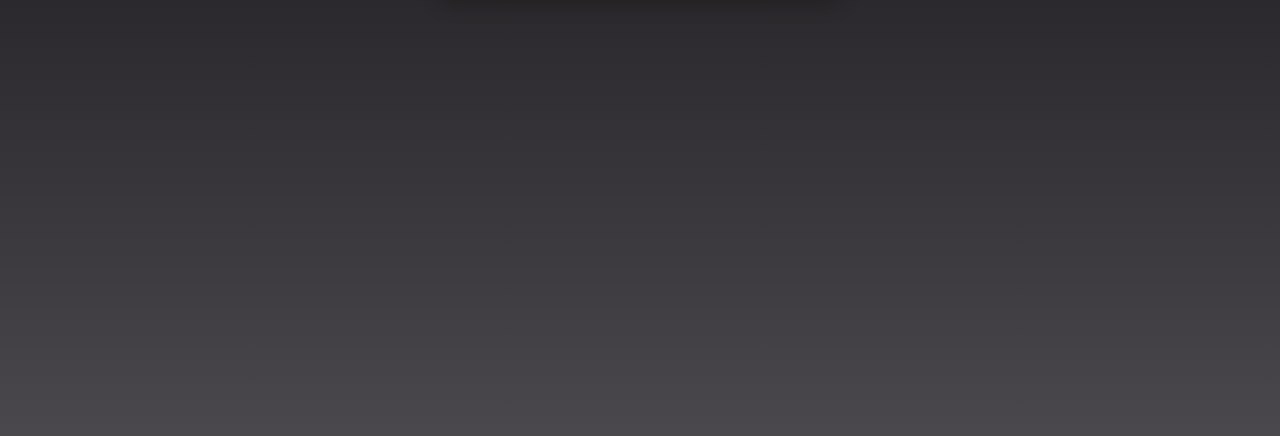
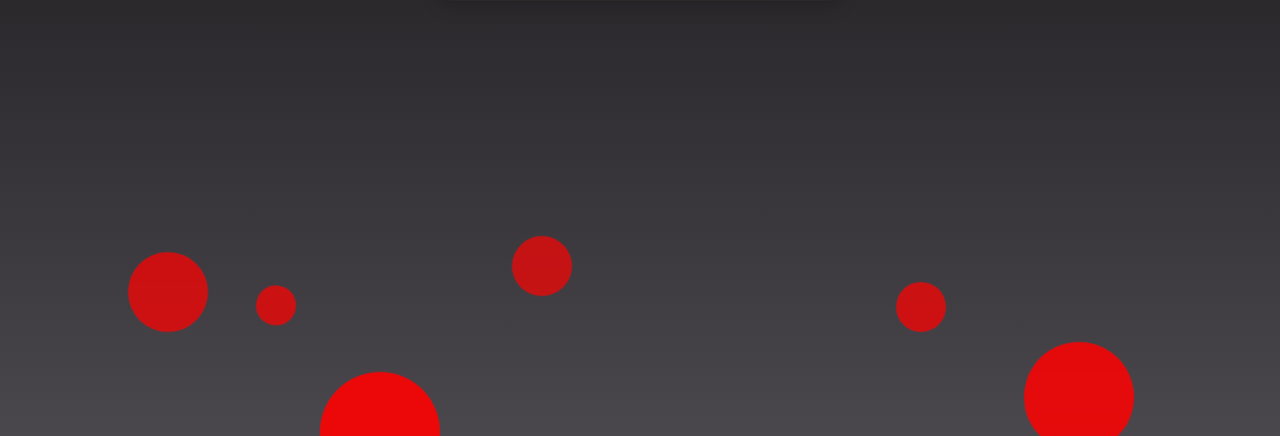
Before and after one commit to Embil22/F1TrackQuiz, a PHP site: page /frontend/register.php in a window 1280 px wide. Shown: the part 584-1020 px from the top of the page. Run offline with PHP 8.4, Linux system fonts and the light colour scheme.

Commit message:
Update register.php

```diff
--- a/frontend/register.php
+++ b/frontend/register.php
@@ -34,13 +34,171 @@ if ($_SERVER['REQUEST_METHOD'] === 'POST') {
 
 <!DOCTYPE html>
 <html lang="en">
+
 <head>
     <meta charset="UTF-8">
     <meta name="viewport" content="width=device-width, initial-scale=1.0">
     <title>Register - F1 Quiz</title>
     <link rel="stylesheet" href="style.css">
+    <style>
+        body {
+            position: relative;
+            overflow-x: hidden;
+            min-height: 100vh;
+        }
+
+        .bg-bubbles {
+            position: fixed;
+            top: 0;
+            left: 0;
+            width: 100%;
+            height: 100%;
+            z-index: 0;
+            pointer-events: none;
+            margin: 0;
+            padding: 0;
+            overflow: hidden;
+        }
+
+        .bg-bubbles li {
+            position: absolute;
+            list-style: none;
+            display: block;
+            width: 40px;
+            height: 40px;
+            background: rgba(255, 255, 255, 0.15);
+            bottom: -160px;
+            animation: square 25s infinite;
+            animation-timing-function: linear;
+            border-radius: 50%;
+            backdrop-filter: blur(5px);
+        }
+
+        .bg-bubbles li:nth-child(1) {
+            left: 10%;
+            width: 80px;
+            height: 80px;
+            animation-delay: 0s;
+            background: red;
+        }
+
+        .bg-bubbles li:nth-child(2) {
+            left: 20%;
+            width: 40px;
+            height: 40px;
+            animation-delay: 2s;
+            animation-duration: 17s;
+            background: red;
+        }
+
+        .bg-bubbles li:nth-child(3) {
+            left: 25%;
+            width: 120px;
+            height: 120px;
+            animation-delay: 4s;
+            background: red;
+        }
+
+        .bg-bubbles li:nth-child(4) {
+            left: 40%;
+            width: 60px;
+            height: 60px;
+            animation-delay: 0s;
+            animation-duration: 22s;
+            background: red;
+        }
+
+        .bg-bubbles li:nth-child(5) {
+            left: 70%;
+            width: 50px;
+            height: 50px;
+            animation-delay: 0s;
+            background: red;
+        }
+
+        .bg-bubbles li:nth-child(6) {
+            left: 80%;
+            width: 110px;
+            height: 110px;
+            animation-delay: 3s;
+            background: red;
+        }
+
+        .bg-bubbles li:nth-child(7) {
+            left: 32%;
+            width: 150px;
+            height: 150px;
+            animation-delay: 7s;
+            background: red;
+        }
+
+        .bg-bubbles li:nth-child(8) {
+            left: 55%;
+            width: 45px;
+            height: 45px;
+            animation-delay: 15s;
+            animation-duration: 40s;
+            background: red;
+        }
+
+        .bg-bubbles li:nth-child(9) {
+            left: 15%;
+            width: 35px;
+            height: 35px;
+            animation-delay: 2s;
+            animation-duration: 40s;
+            background: red;
+        }
+
+        .bg-bubbles li:nth-child(10) {
+            left: 90%;
+            width: 140px;
+            height: 140px;
+            animation-delay: 11s;
+            background: red;
+        }
+
+        @keyframes square {
+            0% {
+                transform: translateY(0) rotate(0deg);
+                opacity: 1;
+            }
+
+            100% {
+                transform: translateY(-1000px) rotate(720deg);
+                opacity: 0;
+            }
+        }
+
+        /* A container és form legyen előtérben */
+        .container {
+            position: relative;
+            z-index: 1;
+        }
+
+        .form-container {
+            background: #292929;
+            backdrop-filter: blur(10px);
+            position: relative;
+            z-index: 2;
+        }
+    </style>
 </head>
+
 <body>
+    <ul class="bg-bubbles">
+        <li></li>
+        <li></li>
+        <li></li>
+        <li></li>
+        <li></li>
+        <li></li>
+        <li></li>
+        <li></li>
+        <li></li>
+        <li></li>
+    </ul>
+
     <div class="container">
         <div class="form-container">
             <h1>Register for F1 Quiz</h1>
@@ -81,4 +239,5 @@ if ($_SERVER['REQUEST_METHOD'] === 'POST') {
         </div>
     </div>
 </body>
+
 </html>
```
